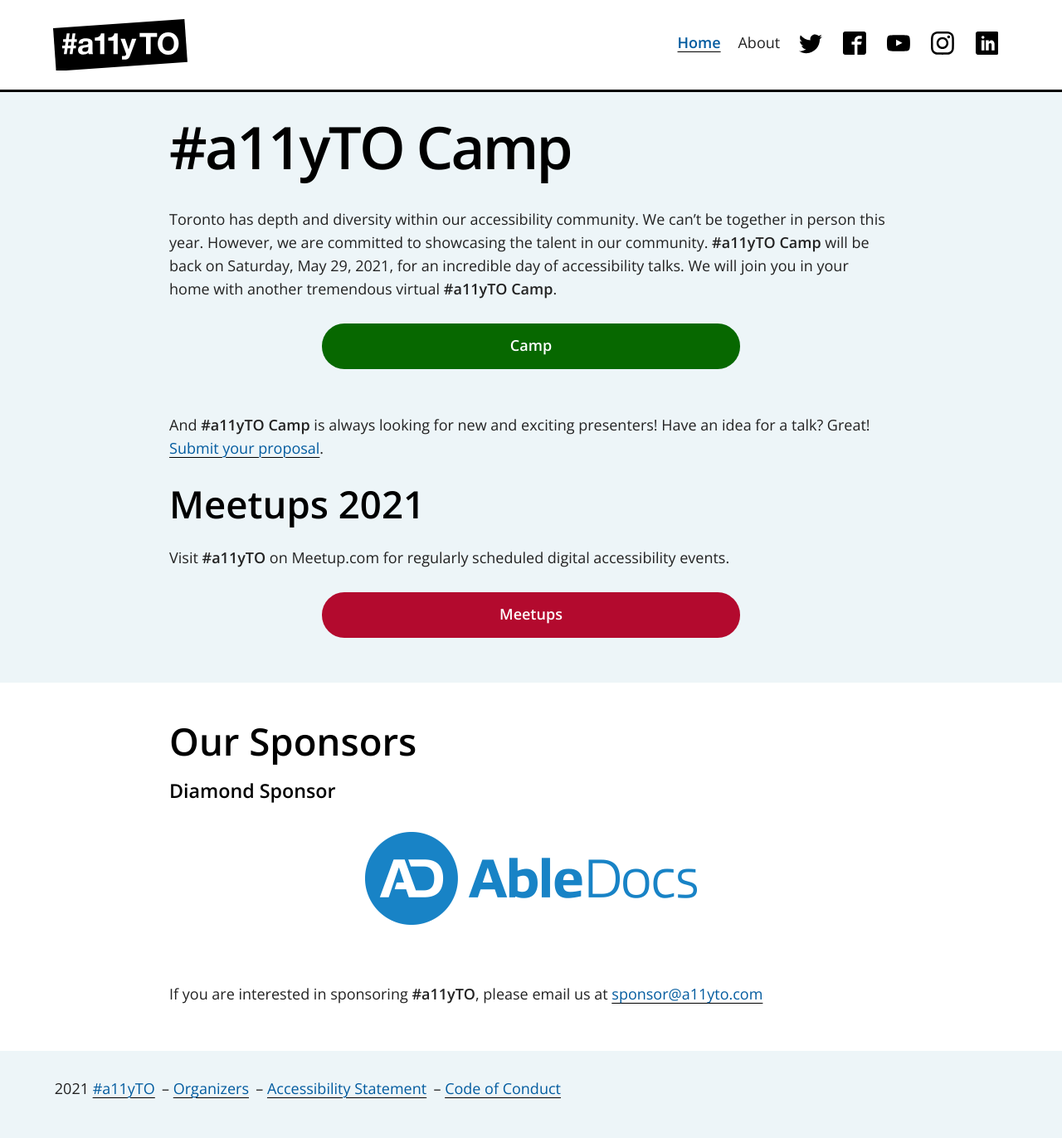
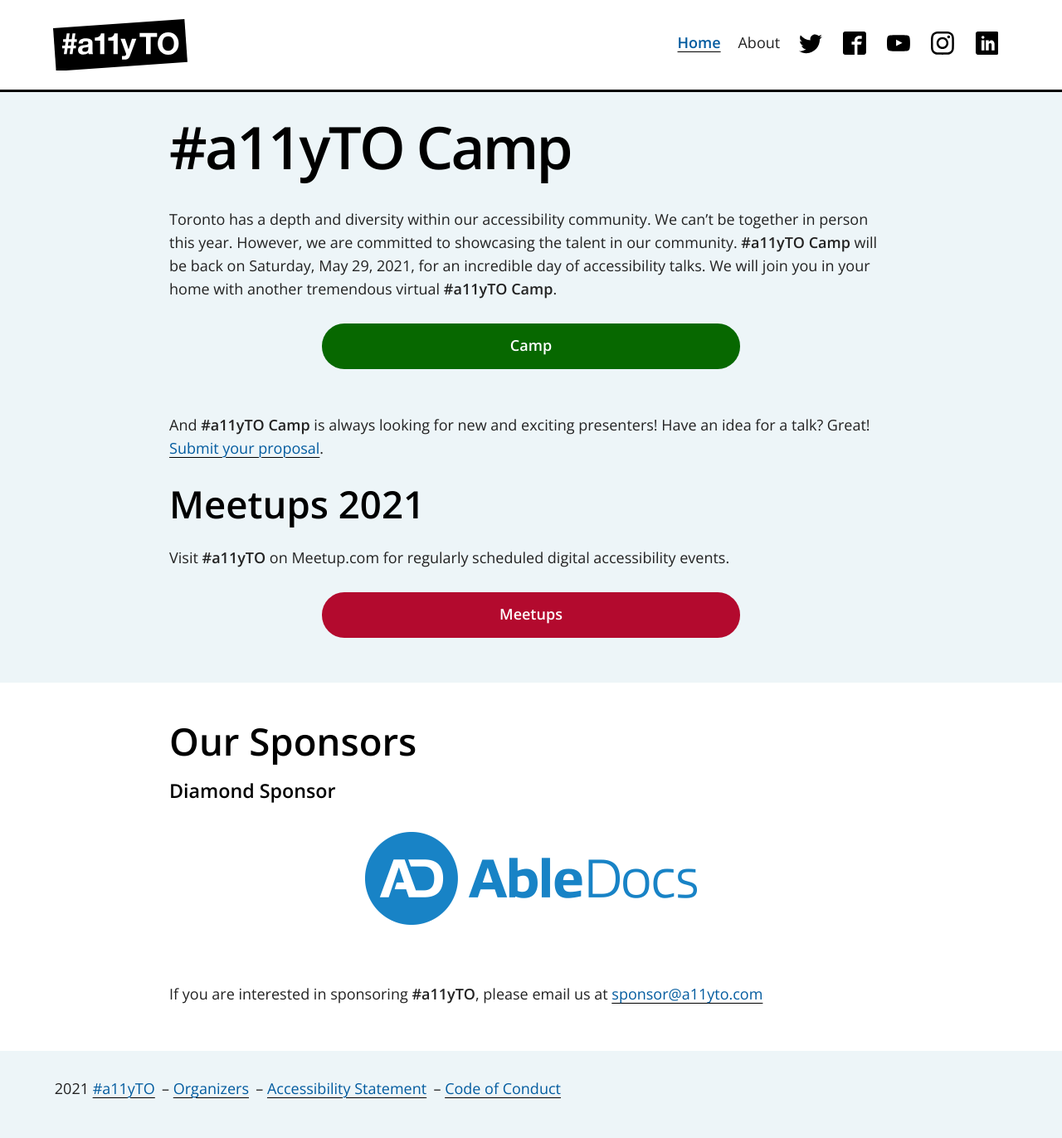
Before and after one commit to a11yTO/A11yTO-Main, a Jekyll site: the page built from index.html, in a window 1280 px wide. Shown: the whole page at 83% size. Built offline with Jekyll 4.4.1, drawn with Linux system fonts in a browser that asks for light colours.

Commit message:
Update copy

```diff
--- a/index.html
+++ b/index.html
@@ -8,7 +8,7 @@
 
 <h2 class="page-title">#a11yTO Camp</h2>
 <p>
-  Toronto has depth and diversity within our accessibility community. We can’t
+  Toronto has a depth and diversity within our accessibility community. We can’t
   be together in person this year. However, we are committed to showcasing the
   talent in our community. <strong>#a11yTO Camp</strong> will be back on
   Saturday, May 29, 2021, for an incredible day of accessibility talks. We will
```
